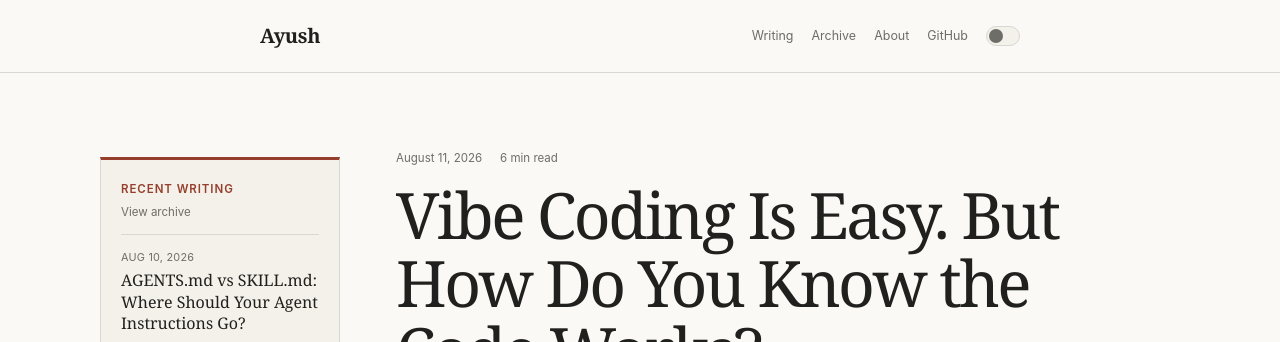
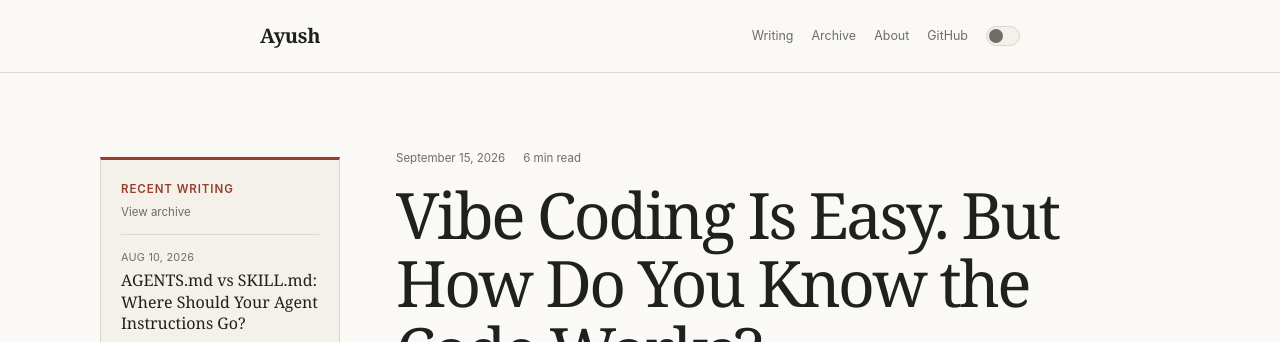
Before and after one commit to ayush52056/ayush52056.github.io, a Jekyll site: the page built from _posts/2026-08-10-vibe-coding-verification.md, in a window 1280 px wide and 900 px high. Shown: the top 342 px of the window. Built offline with Jekyll 4.4.1, drawn with Linux system fonts in a browser that asks for light colours.

Commit message:
docs(blog): publish verification post today

```diff
--- a/_posts/2026-08-10-vibe-coding-verification.md
+++ b/_posts/2026-08-10-vibe-coding-verification.md
@@ -1,7 +1,7 @@
 ---
 layout: post
 title: "Vibe Coding Is Easy. But How Do You Know the Code Works?"
-date: "2026-08-11 12:30:00 +0530"
+date: "2026-09-15 21:15:00 +0530"
 categories: [ai, development]
 tags: [vibe-coding, ai-coding, testing, code-review]
 excerpt: "Learn a simple verification process for deciding whether AI-generated code is ready to trust, share, or release."
```
